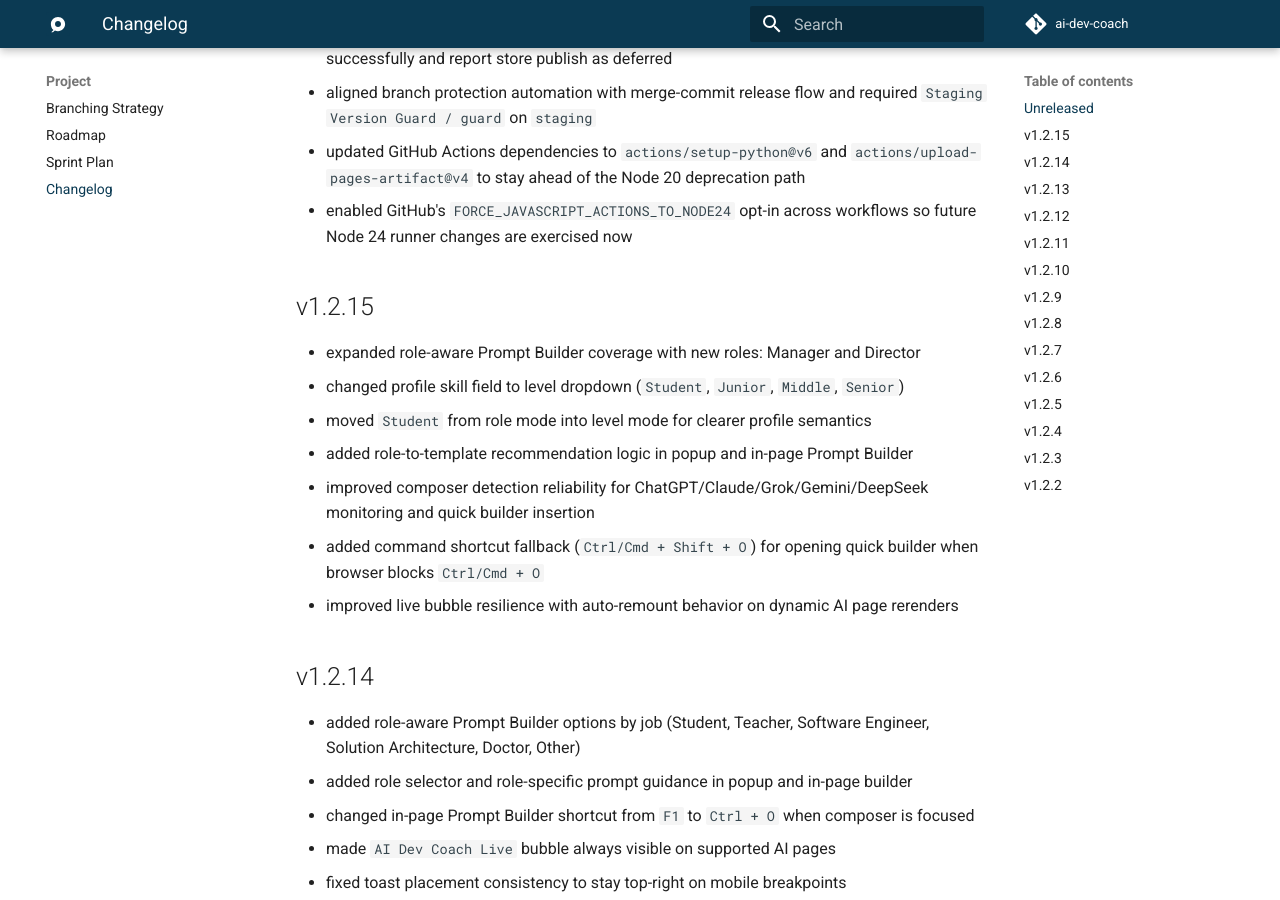
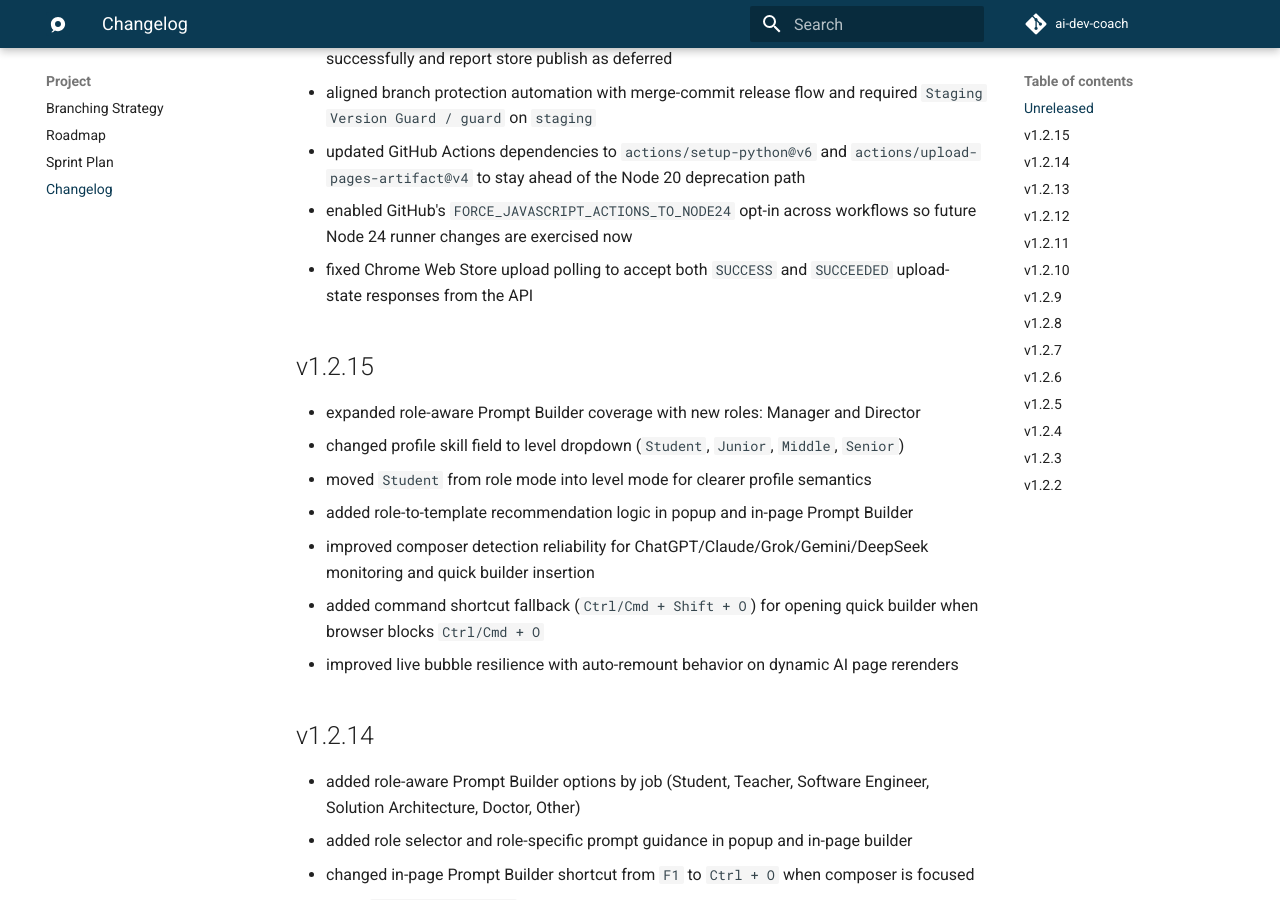
Before and after one commit to phamhungptithcm/ai-dev-coach, an MkDocs documentation site: the page built from docs/07-project/changelog.md, in a window 1280 px wide and 900 px high, scrolled down 1109 px. Built offline with MkDocs 1.6.1 and Material for MkDocs 9.7.7, drawn with Linux system fonts in a browser that asks for light colours; comment, search, counter and statistics services are not loaded.

Commit message:
fix(release): accept cws upload succeeded state

```diff
--- a/docs/07-project/changelog.md
+++ b/docs/07-project/changelog.md
@@ -26,6 +26,7 @@
 - aligned branch protection automation with merge-commit release flow and required `Staging Version Guard / guard` on `staging`
 - updated GitHub Actions dependencies to `actions/setup-python@v6` and `actions/upload-pages-artifact@v4` to stay ahead of the Node 20 deprecation path
 - enabled GitHub's `FORCE_JAVASCRIPT_ACTIONS_TO_NODE24` opt-in across workflows so future Node 24 runner changes are exercised now
+- fixed Chrome Web Store upload polling to accept both `SUCCESS` and `SUCCEEDED` upload-state responses from the API
 
 ## v1.2.15
 
```
Also changed, not shown: 1 other file.
